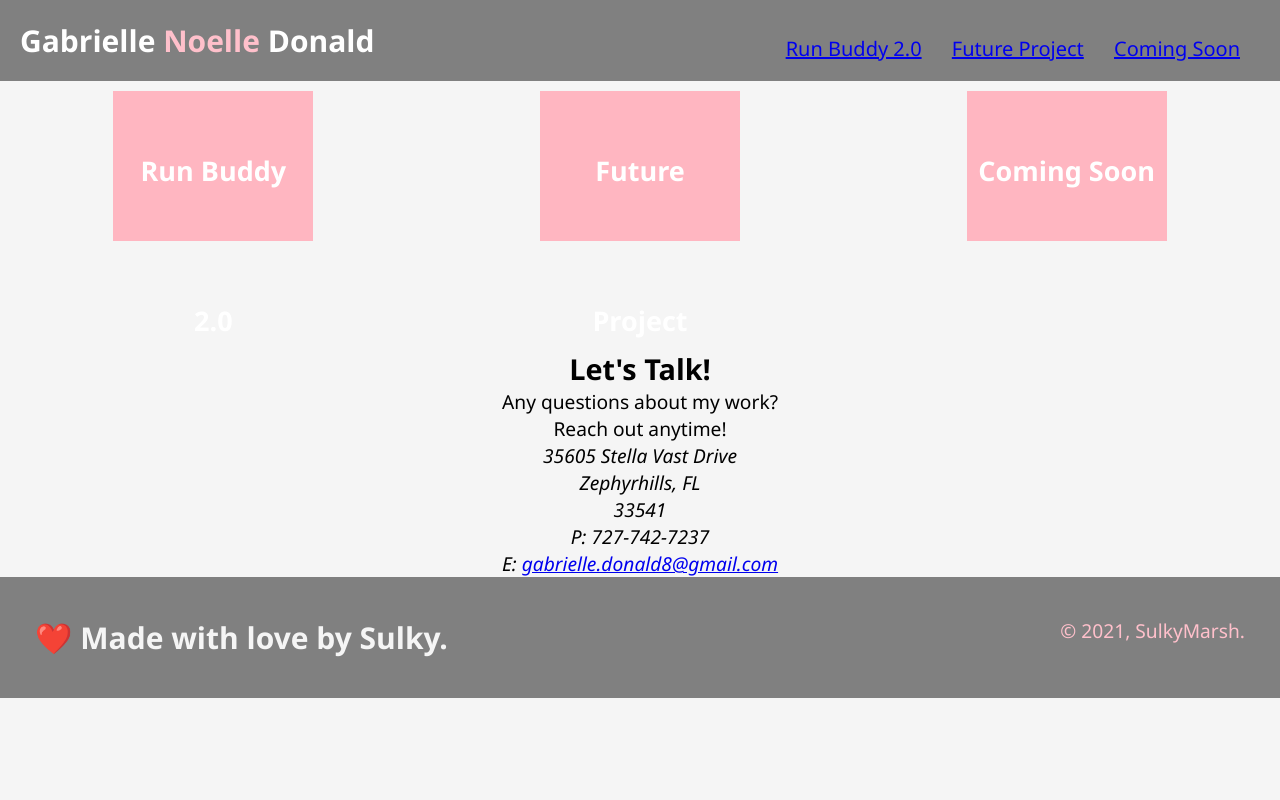
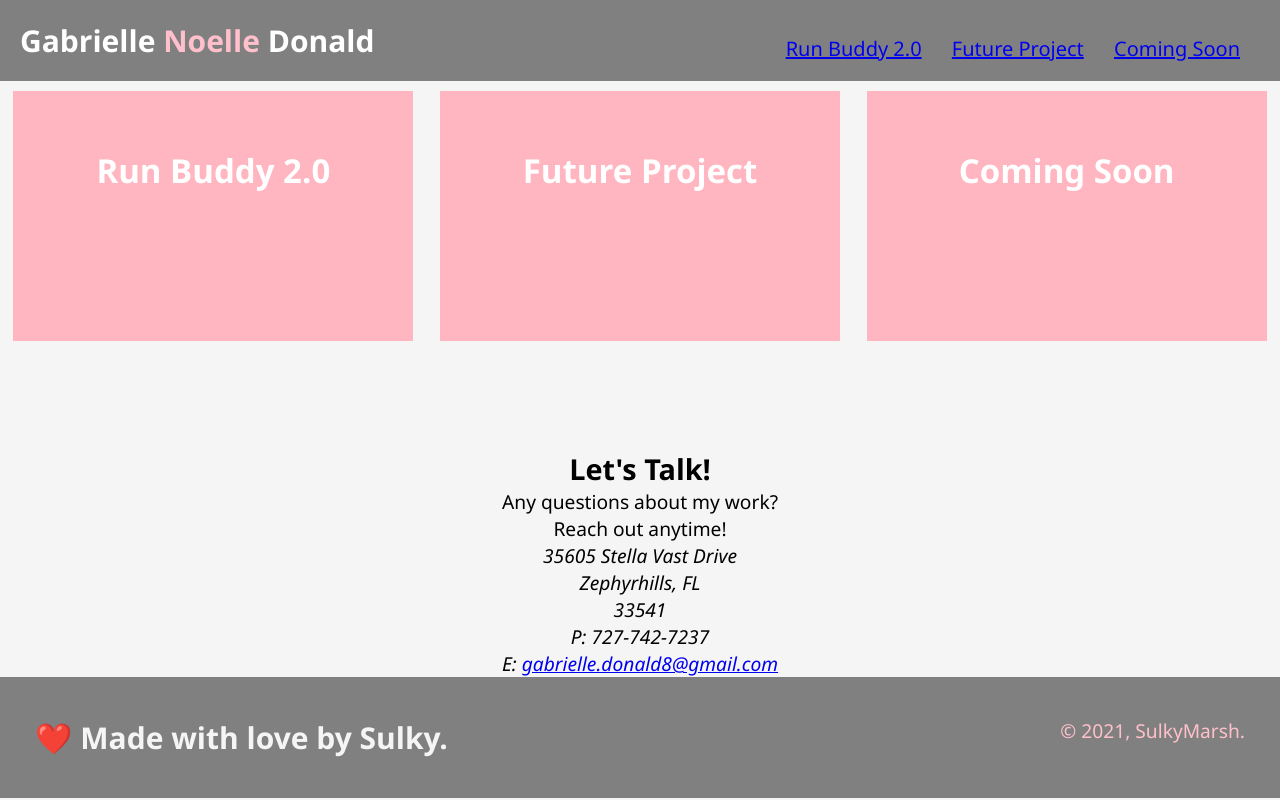
Before and after one commit to gabriellenoelle/Portfolio, a plain HTML site: page challenge2index.html in a window 1280 px wide. Drawn offline with Linux system fonts and the light colour scheme.

Commit message:
cleaned up css style sheet code

```diff
--- a/challenge2style.css
+++ b/challenge2style.css
@@ -1,6 +1,5 @@
 *
-
-{ box-sizing: border-box;
+{   box-sizing: border-box;
     margin: 0;
     padding: 0;
   }
@@ -125,20 +124,9 @@ header {
 }
 
 .flex-container {
-    /* We first create a flex layout context */
     display: flex;
-
-    /* Then we define the flow direction
-       and if we allow the items to wrap
-     * Remember this is the same as:
-     * flex-direction: row;
-     * flex-wrap: wrap;
-     */
      flex-direction: row;
-
-    /* Then we define how is distributed the remaining space */
     justify-content: space-around;
-
     padding: 0;
     margin: 0;
     list-style: none;
@@ -148,13 +136,13 @@ header {
 .flex-item {
     background: lightpink;
     padding: 5px;
-    width: 200px;
-    height: 150px;
+    width: 400px;
+    height: 250px;
     margin-top: 10px;
     line-height: 150px;
     color: white;
     font-weight: bold;
-    font-size: 18px;
+    font-size: 22px;
     text-align: center;
     align-items: stretch;
   }
@@ -163,14 +151,12 @@ header {
 .navigation {
     display: flex;
     flex-flow: row wrap;
-    /* This aligns items to the end line on main-axis */
     justify-content: flex-end;
   }
 
   /* Medium screens */
   @media all and (max-width: 800px) {
 .navigation {
-      /* When on medium sized screens, we center it by evenly distributing empty space around items */
       justify-content: space-around;
     }
   }
@@ -178,7 +164,6 @@ header {
   /* Small screens */
   @media all and (max-width: 500px) {
 .navigation {
-      /* On small screens, we are no longer using row direction but column */
       flex-direction: column;
     }
   }
```
Lines whose indentation alone changed are shown as unchanged.
